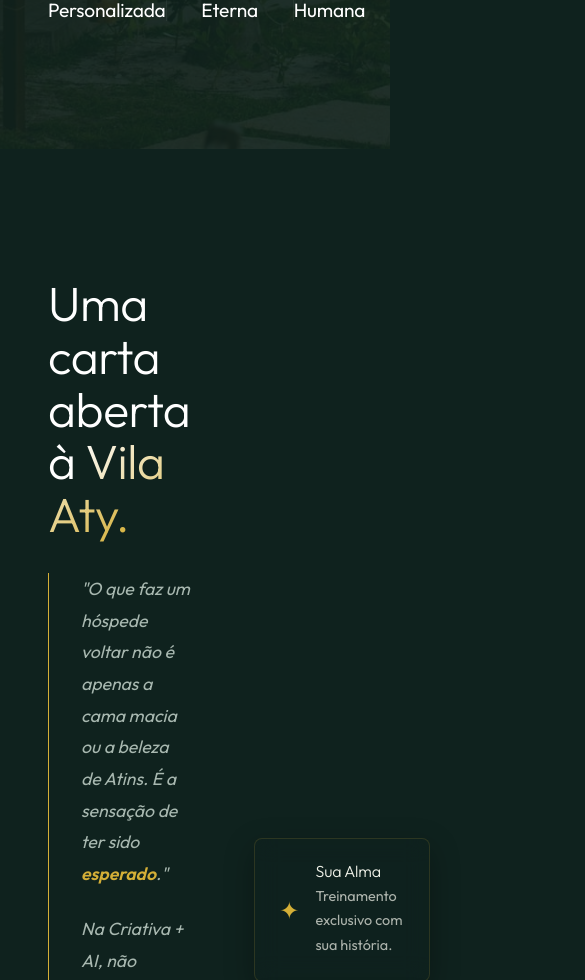
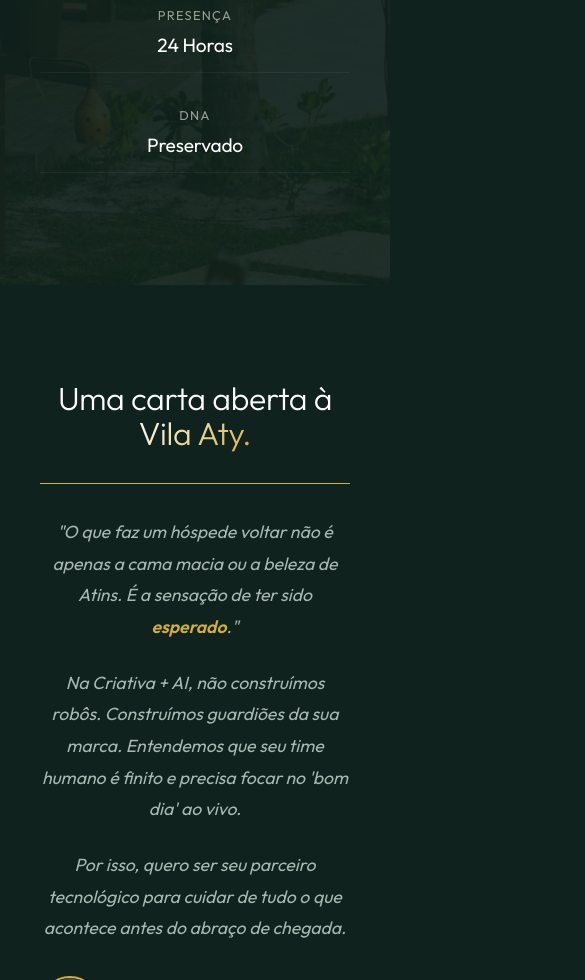
Before and after one commit to juniorsereno/vila-aty, a React (Vite) app: page / in a window 390 px wide. Shown: the part 1020-2000 px from the top of the page, 585 px wide, since content can reach past the window. Built offline with nearby package versions, Linux system fonts and the light colour scheme.

Commit message:
refactor: centralize styling with new utility classes and introduce comprehensive mobile responsiveness, alongside minor content updates.

```diff
--- a/src/index.css
+++ b/src/index.css
@@ -139,3 +139,93 @@
 ::-webkit-scrollbar-thumb:hover {
   background: var(--accent-primary);
 }
+
+/* --- Responsive Utilities --- */
+
+/* Grid Utility for Desktop (2 columns) */
+.grid-2-col {
+  display: grid;
+  grid-template-columns: 1fr 1fr;
+  gap: 4rem;
+  align-items: center;
+  width: 100%;
+}
+
+@media (max-width: 768px) {
+  :root {
+    --section-padding: 6rem 1.5rem;
+  }
+
+  /* Force stack on mobile */
+  .grid-2-col,
+  .responsive-grid {
+    grid-template-columns: 1fr !important;
+    gap: 3rem !important;
+    text-align: center;
+    /* Generally looks better on mobile */
+  }
+
+  /* Adjust Hero Typography */
+  h1 {
+    font-size: 2.5rem !important;
+  }
+
+  h2 {
+    font-size: 2rem !important;
+  }
+
+  /* Hero Stats */
+  .hero-stats {
+    grid-template-columns: 1fr !important;
+    gap: 1rem;
+    border-top: none !important;
+    padding-top: 1rem !important;
+  }
+
+  .hero-stats>div {
+    border-right: none !important;
+    border-bottom: 1px solid rgba(255, 255, 255, 0.05);
+    padding-bottom: 1rem;
+    margin-bottom: 1rem;
+  }
+
+  /* Timeline */
+  .timeline-container {
+    flex-direction: column !important;
+    gap: 3rem !important;
+  }
+
+  /* Header Adjustments */
+  header {
+    padding: 1rem !important;
+  }
+
+  header img {
+    height: 40px !important;
+  }
+
+  /* Hide Navigation Dots on Mobile */
+  nav {
+    display: none !important;
+  }
+
+  /* Fix Dashboard Tilted Mock on Mobile to be flat and fully visible */
+  .crm-dashboard-mock {
+    transform: none !important;
+    margin-top: 2rem;
+  }
+
+  /* Left borders usually look weird when centered, remove them */
+  .glass-card[style*="borderLeft"] {
+    border-left: none !important;
+    border-top: 4px solid var(--accent-secondary) !important;
+  }
+
+  /* WhyUs Manifesto Line */
+  .manifesto-text {
+    border-left: none !important;
+    border-top: 1px solid var(--accent-primary);
+    padding-left: 0 !important;
+    padding-top: 2rem;
+  }
+}
--- a/src/sections/CRM.jsx
+++ b/src/sections/CRM.jsx
@@ -4,13 +4,7 @@
 const CRM = () => {
     return (
         <Section id="crm">
-            <div style={{
-                display: 'grid',
-                gridTemplateColumns: 'minmax(300px, 1fr) 1.5fr',
-                gap: '4rem',
-                alignItems: 'center',
-                width: '100%'
-            }}>
+            <div className="grid-2-col" style={{ gridTemplateColumns: 'minmax(300px, 1fr) 1.5fr' }}>
 
                 {/* Left: Copy */}
                 <div>
@@ -52,7 +46,7 @@
                 </div>
 
                 {/* Right: Dashboard Mock */}
-                <div className="glass-card" style={{
+                <div className="glass-card crm-dashboard-mock" style={{
                     padding: '2rem',
                     background: 'rgba(15, 34, 30, 0.6)',
                     border: '1px solid rgba(212, 175, 55, 0.2)',
--- a/src/sections/CTA.jsx
+++ b/src/sections/CTA.jsx
@@ -28,7 +28,7 @@
                 </p>
 
                 {/* Timeline */}
-                <div style={{
+                <div className="timeline-container" style={{
                     display: 'flex',
                     justifyContent: 'space-between',
                     gap: '1rem',
--- a/src/sections/Comparison.jsx
+++ b/src/sections/Comparison.jsx
@@ -16,7 +16,7 @@
                     </p>
                 </div>
 
-                <div style={{ display: 'grid', gridTemplateColumns: 'repeat(auto-fit, minmax(300px, 1fr))', gap: '2rem' }}>
+                <div className="grid-2-col responsive-grid" style={{ alignItems: 'stretch', gap: '2rem' }}>
 
                     {/* Card 1: The Human Challenge */}
                     <div className="glass-card" style={{ borderTop: '4px solid #555' }}>
--- a/src/sections/Expeditions.jsx
+++ b/src/sections/Expeditions.jsx
@@ -4,13 +4,7 @@
 const Expeditions = () => {
     return (
         <Section id="expeditions">
-            <div style={{
-                display: 'grid',
-                gridTemplateColumns: '1fr 1fr',
-                gap: '4rem',
-                alignItems: 'center',
-                width: '100%'
-            }}>
+            <div className="grid-2-col">
 
                 {/* Left Side: Copy */}
                 <div>
--- a/src/sections/Hero.jsx
+++ b/src/sections/Hero.jsx
@@ -73,7 +73,7 @@
                 </a>
 
                 {/* Stats/Highlight or small grid below */}
-                <div style={{
+                <div className="hero-stats" style={{
                     marginTop: '6rem',
                     display: 'grid',
                     gridTemplateColumns: 'repeat(3, 1fr)',
@@ -81,16 +81,16 @@
                     paddingTop: '3rem'
                 }}>
                     <div style={{ borderRight: '1px solid rgba(255,255,255,0.05)' }}>
-                        <p style={{ fontSize: '0.8rem', opacity: 0.6, letterSpacing: '0.1em' }}>EXPERIÊNCIA</p>
-                        <h3 style={{ fontSize: '1.2rem', fontWeight: 400, marginTop: '0.5rem' }}>Personalizada</h3>
+                        <p style={{ fontSize: '0.8rem', opacity: 0.6, letterSpacing: '0.1em' }}>CONEXÃO</p>
+                        <h3 style={{ fontSize: '1.2rem', fontWeight: 400, marginTop: '0.5rem' }}>Instantânea</h3>
                     </div>
                     <div style={{ borderRight: '1px solid rgba(255,255,255,0.05)' }}>
-                        <p style={{ fontSize: '0.8rem', opacity: 0.6, letterSpacing: '0.1em' }}>DISPONIBILIDADE</p>
-                        <h3 style={{ fontSize: '1.2rem', fontWeight: 400, marginTop: '0.5rem' }}>Eterna</h3>
+                        <p style={{ fontSize: '0.8rem', opacity: 0.6, letterSpacing: '0.1em' }}>PRESENÇA</p>
+                        <h3 style={{ fontSize: '1.2rem', fontWeight: 400, marginTop: '0.5rem' }}>24 Horas</h3>
                     </div>
                     <div>
-                        <p style={{ fontSize: '0.8rem', opacity: 0.6, letterSpacing: '0.1em' }}>ALMA</p>
-                        <h3 style={{ fontSize: '1.2rem', fontWeight: 400, marginTop: '0.5rem' }}>Humana</h3>
+                        <p style={{ fontSize: '0.8rem', opacity: 0.6, letterSpacing: '0.1em' }}>DNA</p>
+                        <h3 style={{ fontSize: '1.2rem', fontWeight: 400, marginTop: '0.5rem' }}>Preservado</h3>
                     </div>
                 </div>
 
--- a/src/sections/WhyUs.jsx
+++ b/src/sections/WhyUs.jsx
@@ -4,18 +4,13 @@
 const WhyUs = () => {
     return (
         <Section id="why-us">
-            <div style={{
-                display: 'grid',
-                gridTemplateColumns: '1fr 1fr',
-                gap: '4rem',
-                alignItems: 'center'
-            }}>
+            <div className="grid-2-col">
                 {/* Left Side: Emotional Manifesto */}
                 <div>
                     <h2 style={{ fontSize: '3rem', marginBottom: '2rem' }}>
                         Uma carta aberta à <span className="text-gradient">Vila Aty.</span>
                     </h2>
-                    <div style={{
+                    <div className="manifesto-text" style={{
                         fontSize: '1.1rem',
                         lineHeight: 1.8,
                         color: 'var(--text-secondary)',
```
